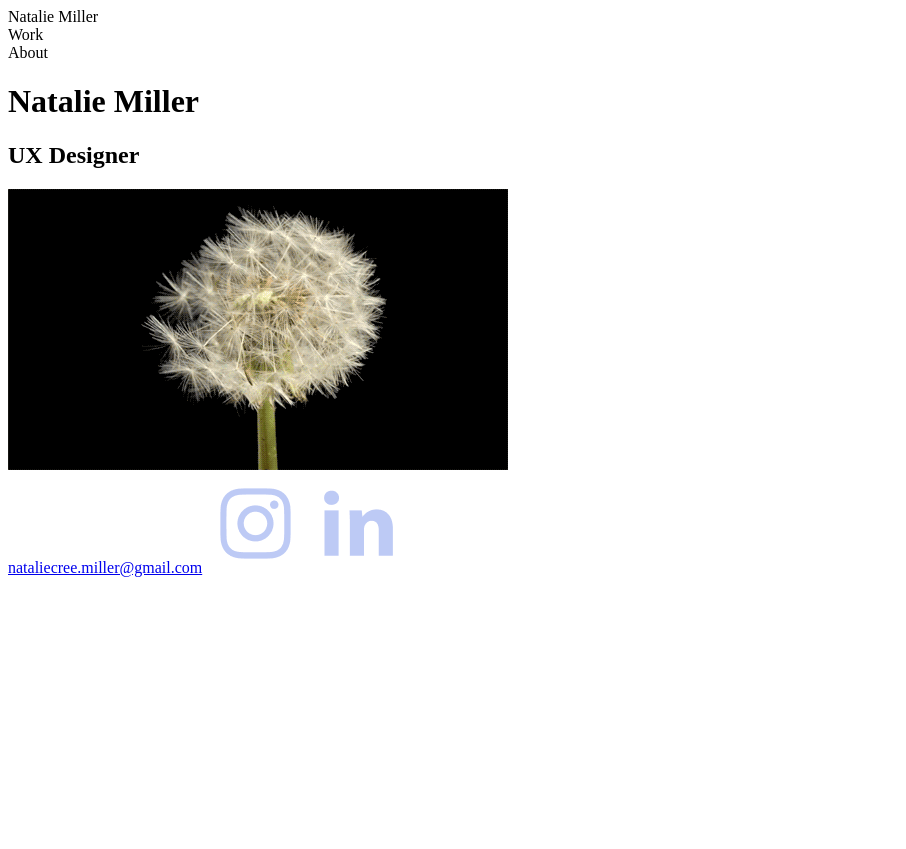
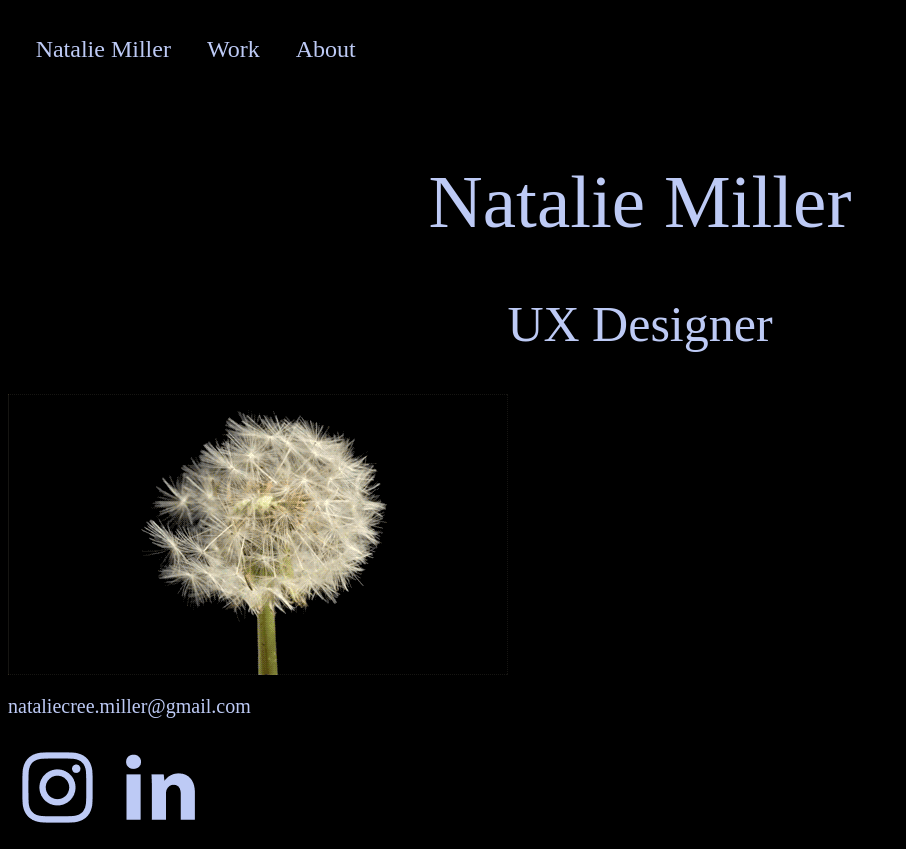
Before and after one commit to natcmiller/UX_UI_HW_17, a plain HTML site: page index.html in a window 1280 px wide. Shown: the whole page, without its empty margins (0-906 px from the left). Before the commit the page ends 800 px from the top, so only its background shows below. Drawn offline with Linux system fonts and the light colour scheme.

Commit message:
updates 5.22.23 v4

```diff
--- a/CSS/style.css
+++ b/CSS/style.css
@@ -1,3 +1,59 @@
-.body {
+body {
     background-color: black;
 }
+
+nav {
+    height: 75px;
+    background-color: black;
+    padding: 1%
+}
+
+.block_element{
+    color: #BDCAF5;
+    display: inline-block;
+    vertical-align: top;
+    font-family: manrope;
+    font-size: 24px;
+    font-weight: 200;
+}
+
+.inline-block {
+    display: inline-block;
+    padding: 15px;
+}
+
+header{
+    background-color: black;
+}
+
+h1 {
+    font-family: Baskersville;
+    font-style: normal;
+    font-weight: 300;
+    font-size: 75px;
+    color: #BDCAF5;
+    text-align: center;
+}
+
+h2 {
+    font-family: Baskersville;
+    font-style: normal;
+    font-weight: 300;
+    font-size: 50px;
+    text-align: center;
+    color: #BDCAF5
+}
+
+.header_image {
+    background-image: url(/images/dandelion.gif);
+    background-repeat: no-repeat;
+    height: 281px;
+    width: 500px;
+}
+
+p {
+    font-family: manrope;
+    font-size: 20px;
+    font-weight: 200;
+    color: #BDCAF5;
+}
--- a/index.html
+++ b/index.html
@@ -1,25 +1,32 @@
 <!DOCTYPE html>
 <html>
     <head>
-        <link href="/css/style.css" rel="stylesheet" type="text/css">
+        <link href="css/style.css" rel="stylesheet" type="text/css">
     </head>
     <body>
         <nav>
             <div class="block_element">
-                <div class="inline-block">Natalie Miller</div>
-                <div class="inline-block">Work</div>
-                <div class="inline-block">About</div>
+              <div class="inline-block">Natalie Miller</div></a>
+              <div class="inline-block">Work</div></a>
+              <div class="inline-block">About</div></a>
             </div>
         </nav>
         <header>
             <h1>Natalie Miller</h1>
             <h2>UX Designer</h2>
-            <img src="images/dandelion.gif">
+            <div class="header_image">
+                <div class="inline-block"></div>
+            </div>
         </header>
+
+        <section></section>
+        <section></section>
+        <section></section>
+        <section></section>
         <footer>
-            <a link href=nataliecree.miller@gmail.com>nataliecree.miller@gmail.com</a>
-            <img src="images/iconsInstagram.png">
-            <img src="images/icons.png">
+             <p>nataliecree.miller@gmail.com</p>
+             <img src="images/iconsInstagram.png">
+             <img src="images/icons.png">
         </footer>
     </body>
 </html>
```
